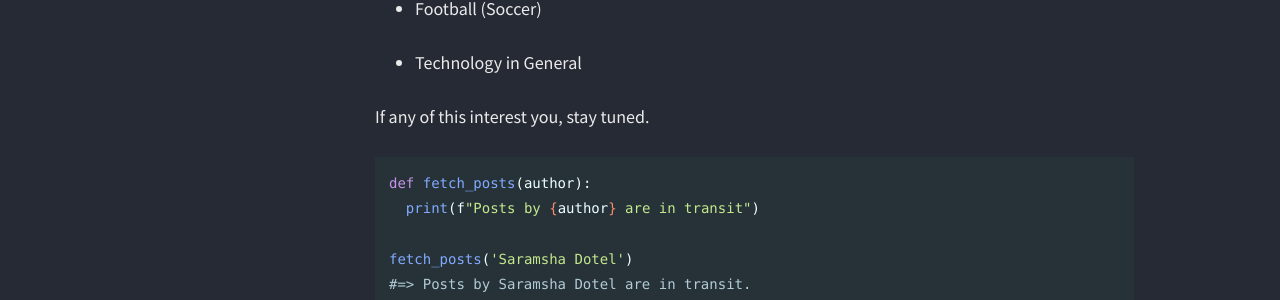
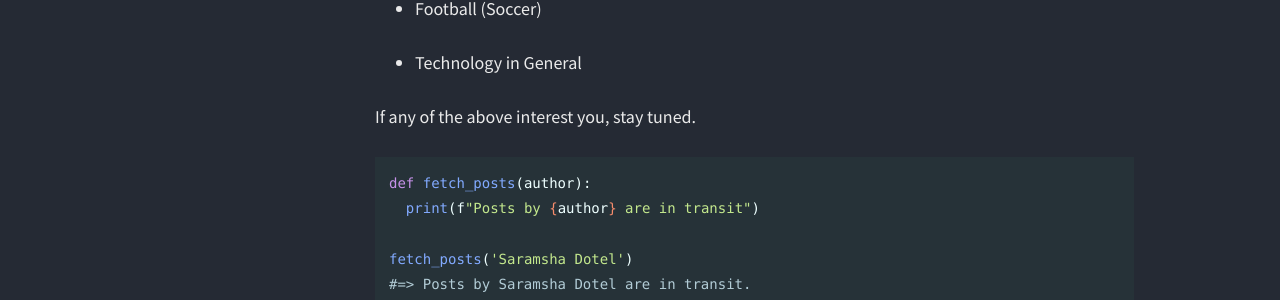
Before and after one commit to dotel-saramsz/dotel-saramsz.github.io, a Jekyll site: the page built from _posts/2020-01-23-hello-world.markdown, in a window 1280 px wide. Shown: the part 797-1097 px from the top of the page. Built offline with Jekyll 4.4.1, drawn with Linux system fonts in a browser that asks for light colours; nearby versions of some CDN libraries.

Commit message:
Add Hello World!

```diff
--- a/_posts/2020-01-23-hello-world.markdown
+++ b/_posts/2020-01-23-hello-world.markdown
@@ -20,7 +20,7 @@ I like to ramble about:
 
 - Technology in General
 
-If any of this interest you, stay tuned.
+If any of the above interest you, stay tuned.
 
 {% highlight python %}
 def fetch_posts(author):
```
